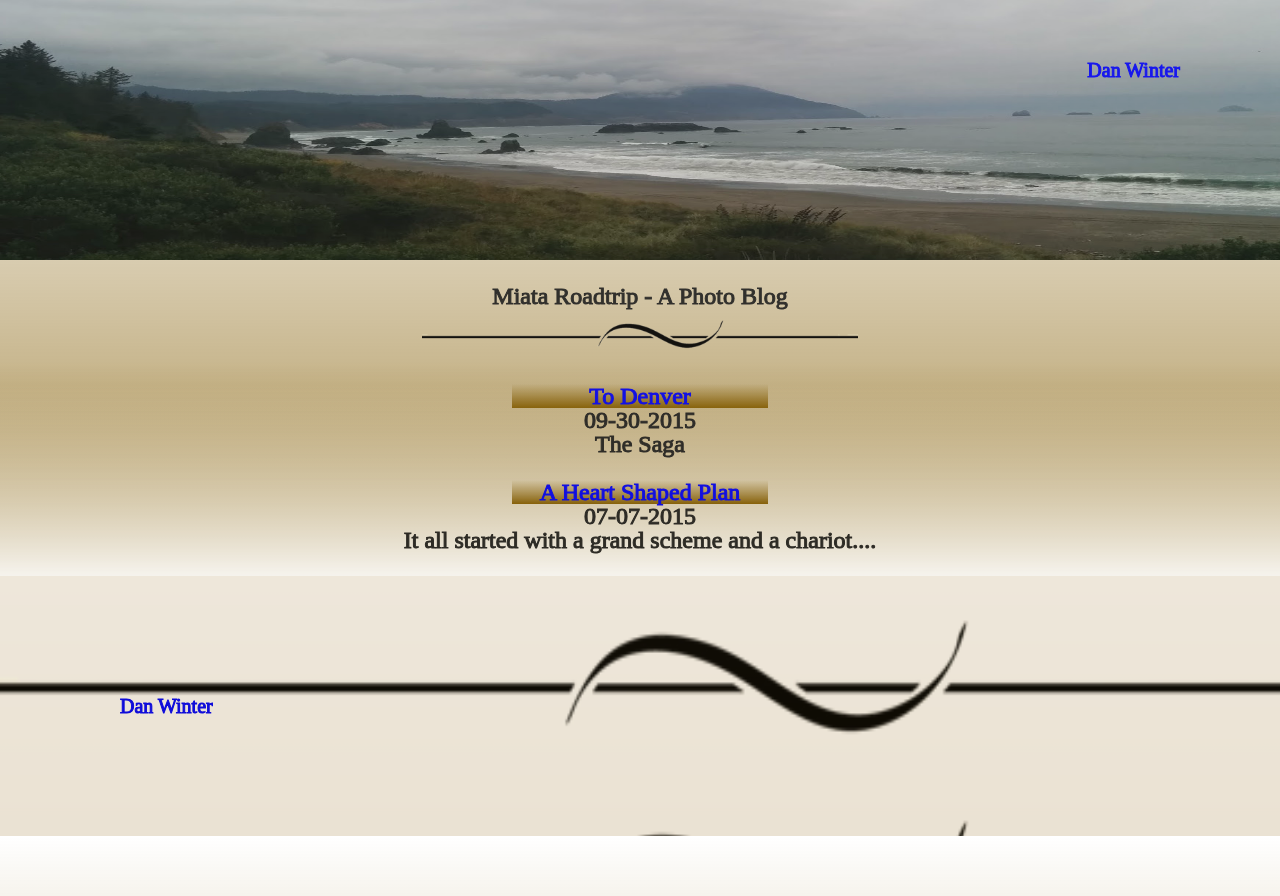
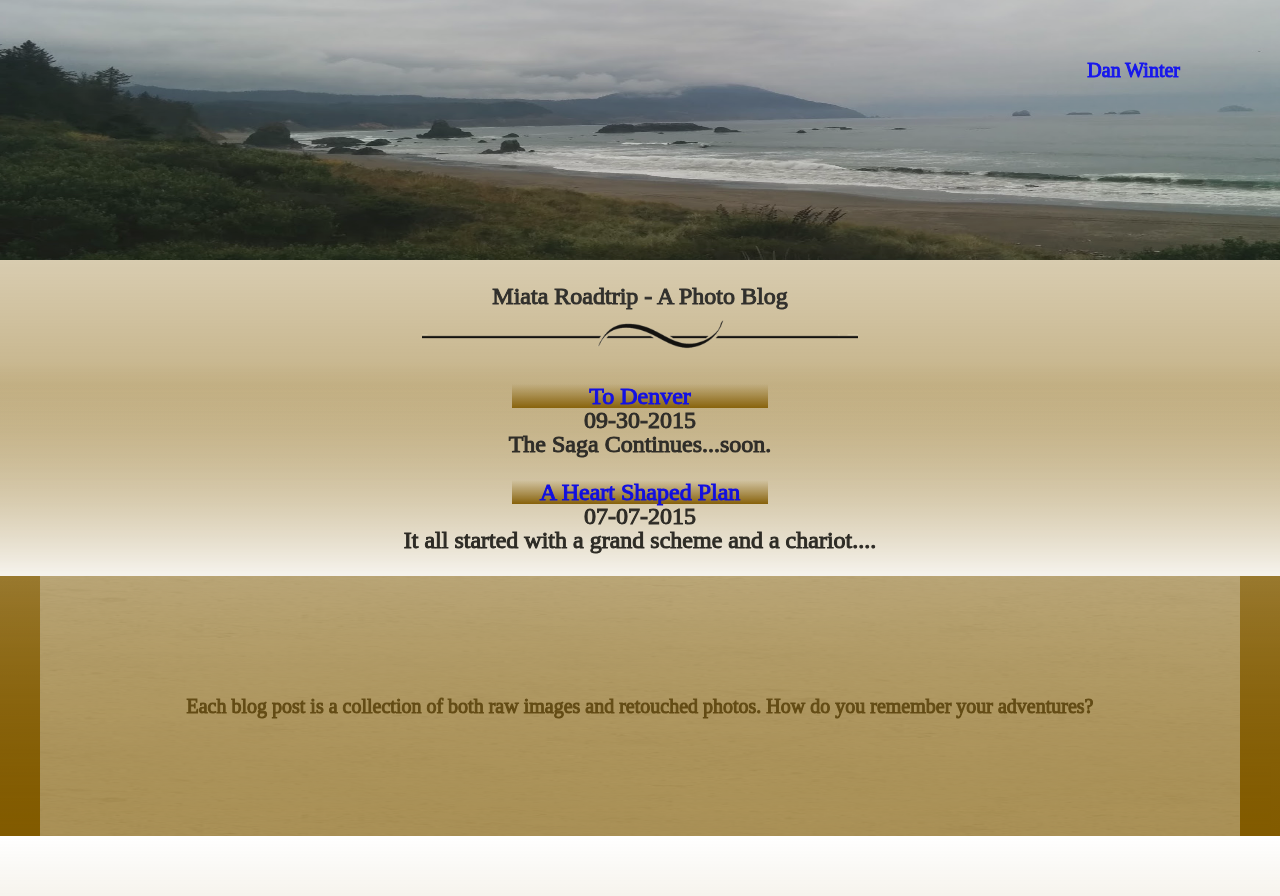
Before and after one commit to danjwinter/danjwinter.github.io, a Jekyll site: the page built from index.html, in a window 1280 px wide. Shown: the top 896 px of the page. Built offline with Jekyll 4.4.1, drawn with Linux system fonts in a browser that asks for light colours; some web fonts are replaced.

Commit message:
finished styling index page

```diff
--- a/_posts/2015-9-30-15-to-denver.html
+++ b/_posts/2015-9-30-15-to-denver.html
@@ -4,4 +4,6 @@ layout: post
 date: 2015-09-30
 ---
 
-<p>The Saga</p>
+<p>The Saga Continues...soon.</p>
+<br>
+<img id="miata-in-mountains" src="https://scontent-dfw1-1.cdninstagram.com/hphotos-xap1/t51.2885-15/e35/12145504_1504656809852934_824607467_n.jpg" alt="trip trajectory">
--- a/css/styles.css
+++ b/css/styles.css
@@ -6,18 +6,36 @@
     padding: 120px;
 }
 
-#mountaindiv {
+#bottomdiv {
   text-align: center;
-  background-image: url(/images/line.png);
+
+  background-image: url(/images/concrete_seamless.png); no-repeat center center fixed;
+  /*background-position: bottom;*/
+margin-left: 40px;
+margin-right: 40px;
+  background-position: 25% 75%;
   background-color: rgb(246,241,234);
   background-size: 1400px 200px;
     font-size: 20px;
     text-align: left;
     padding: 120px;
-    /*opacity: 0.9;
-     filter: alpha(opacity=10);*/
+    opacity: 0.4;
+     filter: alpha(opacity=20);
 
 }
+/*#line2 {
+
+  position: relative;
+  height: 100px;
+  display: block;
+  margin-left: auto;
+  margin-right: 100px;
+  padding:1px;
+   border:1px solid #021a40;
+   background-color: rgb(139,69,19);
+   opacity: .8;
+
+}*/
 
 #title {
   text-align: center;
@@ -147,6 +165,16 @@ a {
    background-color: rgb(139,69,19);
    margin-right: 0px;
 }
+#miata-in-mountains {
+  height: 800px;
+  /*display: block;*/
+  margin-left: auto;
+  margin-right: auto;
+  padding:1px;
+   border:1px solid #021a40;
+   background-color: rgb(139,69,19);
+   margin-right: 0px;
+}
 #puget-sound {
   height: 400px;
   display: block;
@@ -218,6 +246,7 @@ p {
 body {
 /*
   background-image: url('/images/cloud.jpg'); no-repeat center center fixed;*/
+    background-image: url(/images/concrete_seamless.png); 0 0 no-repeat;
   -webkit-background-size: cover;
   -moz-background-size: cover;
   -o-background-size: cover;
@@ -240,4 +269,6 @@ body {
     background: -ms-linear-gradient(top, rgba(255,255,255,0) 0%,rgba(130,91,0,1) 100%); /* IE10+ */
     background: linear-gradient(to bottom, rgba(255,255,255,0) 0%,rgba(130,91,0,1) 100%); /* W3C */
     filter: progid:DXImageTransform.Microsoft.gradient( startColorstr='#00ffffff', endColorstr='#825b00',GradientType=0 ); /* IE6-9 */
+
+
 }
--- a/index.html
+++ b/index.html
@@ -17,7 +17,6 @@ layout: default
 </div>
 {% endfor %}
 </div>
-<a href="/">
-<div id="mountaindiv"">
-  <h2 id="dan2">Dan Winter</h2>
-</div></a>
+<div id="bottomdiv">
+  <p>Each blog post is a collection of both raw images and retouched photos. How do you remember your adventures?</p>
+</div>
```
Also changed, not shown: images/concrete_seamless.png (added), images/rainier3.jpg (added), 8 other files.
